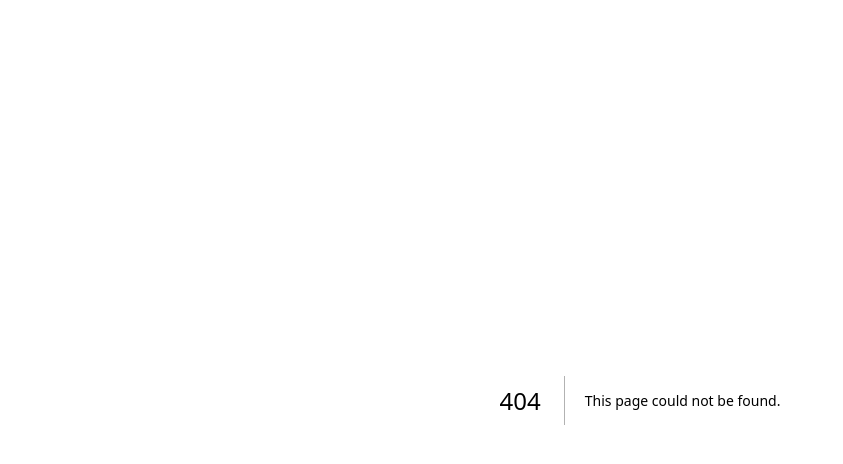
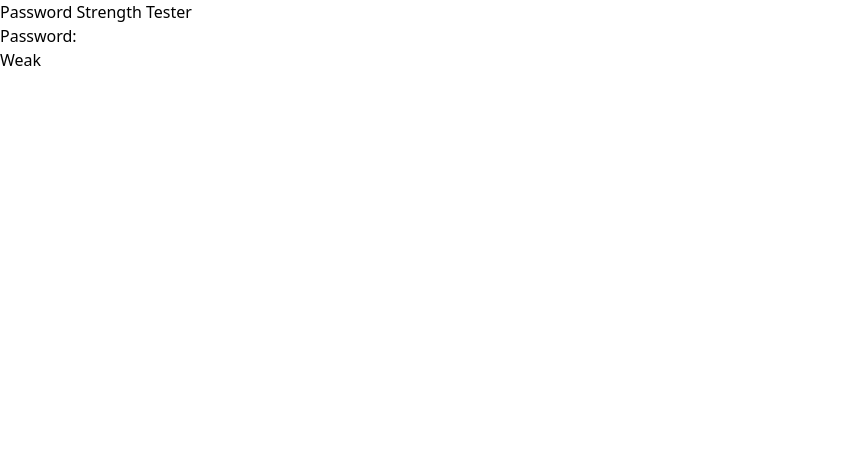
Before and after one commit to piotrszubert/password-generator, a Next.js app: page /strength in a window 1280 px wide. Before the commit this address had no page. Shown: the top 464 px of the page, without its empty margins (0-843 px from the left). Built offline with nearby package versions, Linux system fonts and the light colour scheme.

Commit message:
added password strength tester

```diff
--- /dev/null
+++ b/components/navigation.tsx
@@ -0,0 +1,27 @@
+import Link from 'next/link';
+
+const Navigation: React.FC = () => {
+  return (
+    <nav>
+      <ul>
+        <li>
+          <Link href="/">
+            Home
+          </Link>
+        </li>
+        <li>
+          <Link href="/password">
+            Password Generator
+          </Link>
+        </li>
+        <li>
+          <Link href="/strength">
+            Password Strength Tester
+          </Link>
+        </li>
+      </ul>
+    </nav>
+  );
+};
+
+export default Navigation;
--- a/package.json
+++ b/package.json
@@ -21,9 +21,11 @@
     "react": "18.2.0",
     "react-dom": "18.2.0",
     "react-toastify": "^9.1.1",
-    "typescript": "4.9.4"
+    "typescript": "4.9.4",
+    "zxcvbn": "^4.4.2"
   },
   "devDependencies": {
+    "@types/zxcvbn": "^4.4.1",
     "autoprefixer": "^10.4.13",
     "postcss": "^8.4.21",
     "tailwindcss": "^3.2.7"
--- a/src/pages/index.tsx
+++ b/src/pages/index.tsx
@@ -3,6 +3,7 @@ import Image from 'next/image'
 import { Inter } from '@next/font/google'
 import styles from '@/styles/Home.module.css'
 import Link from 'next/link'
+import Navigation from 'components/navigation'
 
 const inter = Inter({ subsets: ['latin'] })
 
@@ -18,9 +19,7 @@ export default function Home() {
       <div className="bg-slate-300 h-screen">
         <main className={inter.className}>
           <div className='mx-auto max-w-7xl px-4 sm:px-6 lg:px-8 pt-20 pb-16 text-center lg:pt-32'>
-            <Link href="/password">
-              Password Generator
-            </Link>
+            <Navigation/>
           </div>
         </main>
       </div>
--- /dev/null
+++ b/src/pages/strength.tsx
@@ -0,0 +1,29 @@
+import React, { useState } from 'react';
+import zxcvbn  from 'zxcvbn';
+
+const Strength: React.FC = () => {
+  const [password, setPassword] = useState<string>('');
+  const [score, setScore] = useState<number>(0);
+
+  const handleChange = (event: React.ChangeEvent<HTMLInputElement>) => {
+    setPassword(event.target.value);
+    setScore(zxcvbn(event.target.value).score);
+  };
+
+  return (
+    <div>
+      <h1>Password Strength Tester</h1>
+      <label>
+        Password:
+        <input type="password" value={password} onChange={handleChange} />
+      </label>
+      {score === 0 && <p>Weak</p>}
+      {score === 1 && <p>Fair</p>}
+      {score === 2 && <p>Good</p>}
+      {score === 3 && <p>Strong</p>}
+      {score === 4 && <p>Very Strong</p>}
+    </div>
+  );
+};
+
+export default Strength;
```
Also changed, not shown: 1 other file (tests, documents, lock files or other folders).
